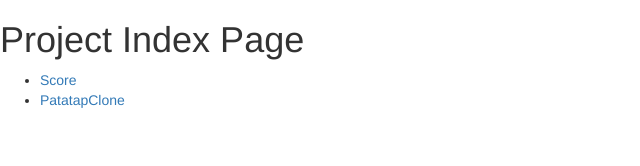
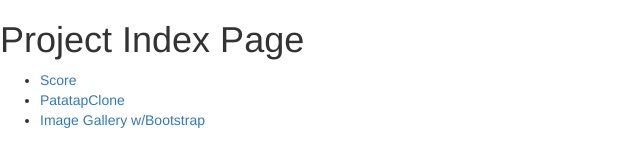
Before and after one commit to ugacodedawg/ugacodedawg.github.io, a plain HTML site: page index.html in a window 1280 px wide. Shown: the whole page, without its empty margins (0-640 px from the left). Drawn offline with nearby package versions, Linux system fonts and the light colour scheme.

Commit message:
Update index.html

```diff
--- a/index.html
+++ b/index.html
@@ -11,6 +11,7 @@
     <ul>
       <li><a href="score/score.html">Score</a></li>
       <li><a href="musical-circles/index.html">PatatapClone</a></li>
+      <li><a href="image-gallery/index.html">Image Gallery w/Bootstrap</a></li>
     </ul>
     <script src="https://maxcdn.bootstrapcdn.com/bootstrap/3.3.7/js/bootstrap.min.js"></script>
   </body>
```
